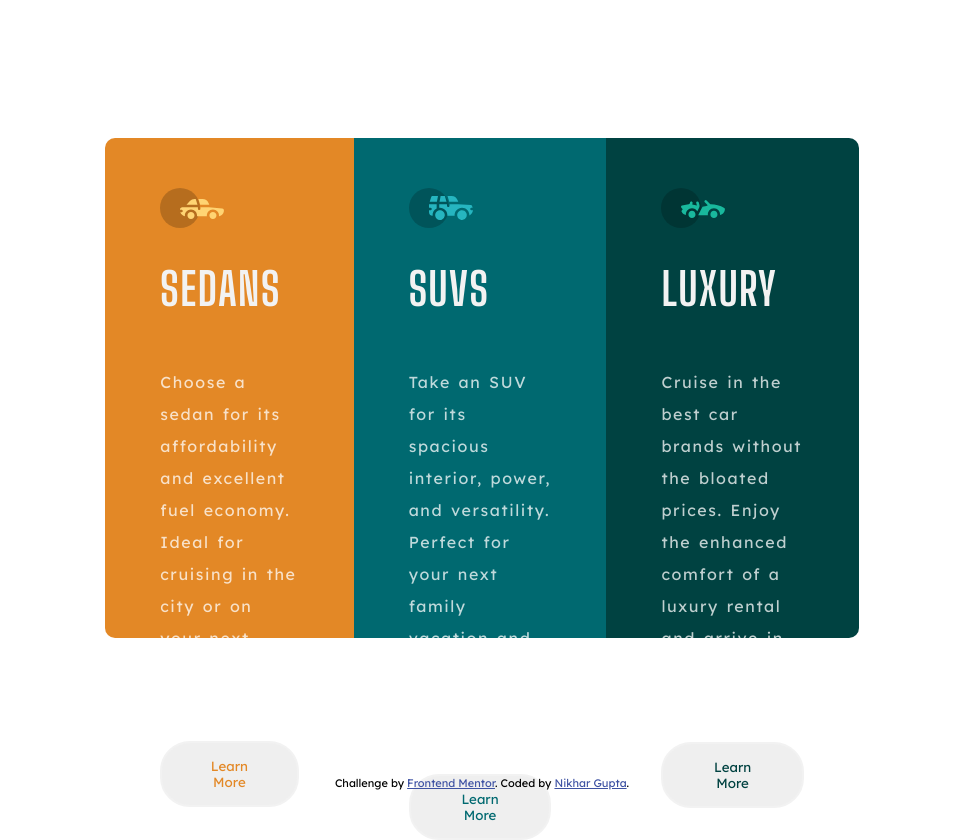
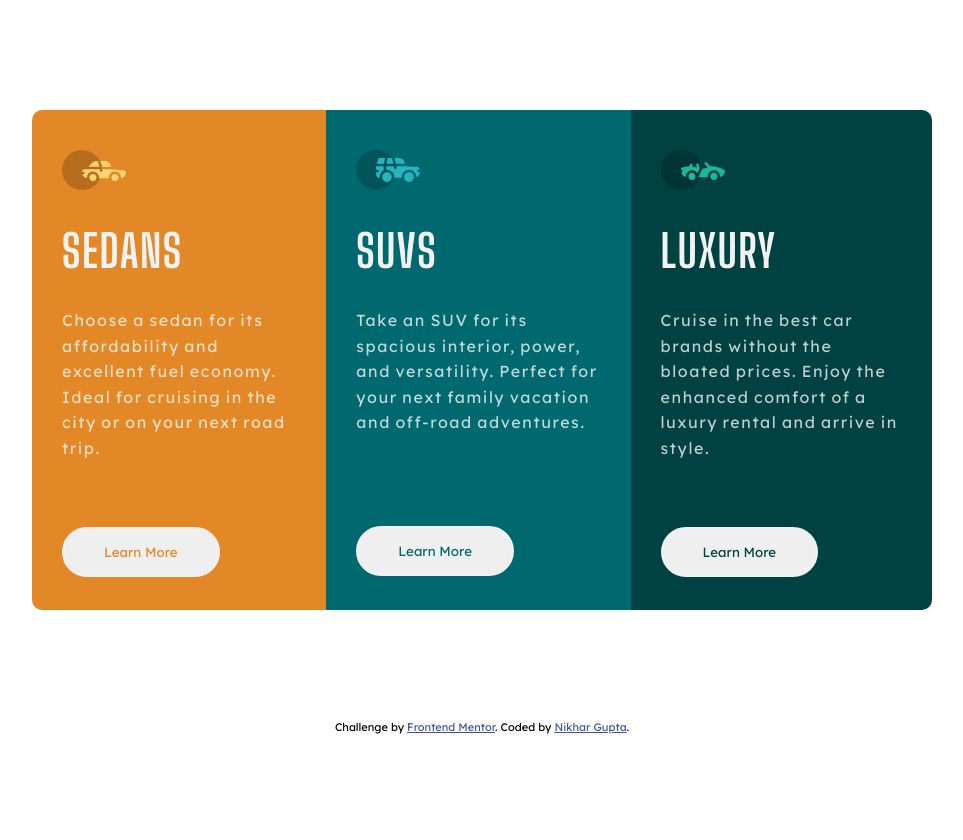
Before and after one commit to nikharg/3-Column-Preview-FEM, a plain HTML site: page index.html in a window 1280 px wide. Shown: the whole page, without its empty margins (158-1121 px from the left). After the commit the page ends 800 px from the top, so only its background shows below. Drawn offline with Linux system fonts and the light colour scheme.

Commit message:
Update style.css

```diff
--- a/style.css
+++ b/style.css
@@ -11,6 +11,7 @@
 *{
     margin: 0;
     padding: 0;
+    box-sizing: border-box;
 }
 .body{
     color: var(--Transparentwhiteparagraphs);
@@ -30,6 +31,7 @@
     font-family: "Lexend Deca", sans-serif;
 }
 .container .cards{
+    box-sizing: border-boxssss;
     padding: 50px 70px;
     height: 40vh;
 }
@@ -114,7 +116,7 @@ footer{
 .attribution { font-size: 11px; text-align: center; }
 .attribution a { color: hsl(228, 45%, 44%); }
 
-@media (min-width:768px) {
+@media (min-width:992px) {
     *{
         margin: 0;
         padding: 0;
@@ -129,31 +131,42 @@ footer{
         align-self: center;
         justify-self: center;
         flex-direction: row;
-        max-width: 80vw;
-        margin: 1vh 9vw;
+        max-width: 900px;
+        margin: auto;
+        padding: 0px;
     }
     .sedan{
         border-radius: 10px 0 0 10px;
-        margin-left: 10vw;
+    }
+    .suv button{
+        margin-top: 70px;
     }
     .luxury{
-        margin-right: 10vw;
         border-radius: 0 10px 10px 0;
     }
     .container .cards{
-        height: 50vh;
-        padding: 50px 55px;
+        height: 500px;
+        padding: 40px 30px;
     }
     .btn{
-        margin-top: 25%;
+        margin-top: 45px;
         padding: 15px 40px;
     }
     p{
-        padding: 20px 0 20px 0;
-        line-height: 2em;
+        letter-spacing: 0.1em;
+        word-spacing: -0.1em;
+        padding: 5px 0 0s 0;
+        line-height: 1.6;
     }
     h1{
+        padding: 30px 0 30px 0;
         font-size: 45px;
         word-spacing: 1em;
     }
+
+@media (min-width:1280px){
+    .container{
+        width: 1100px;
+    }
 }
+}
```
